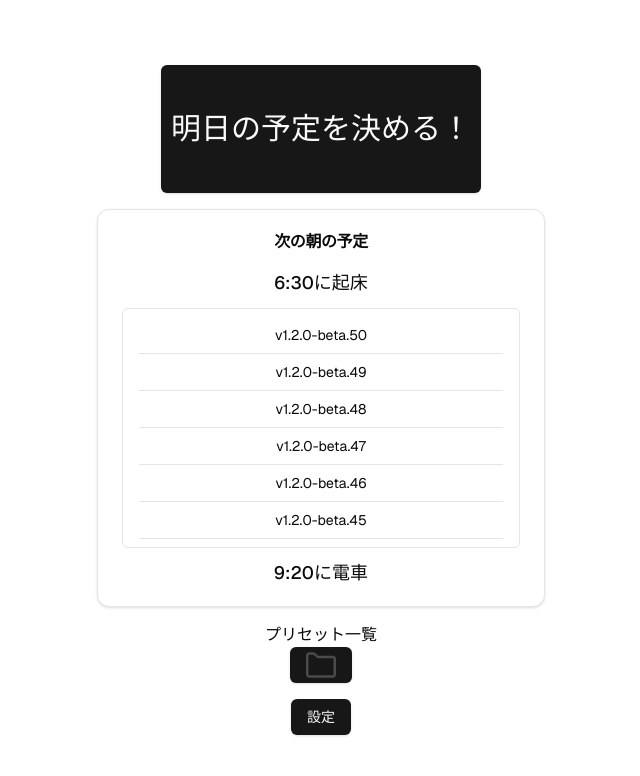
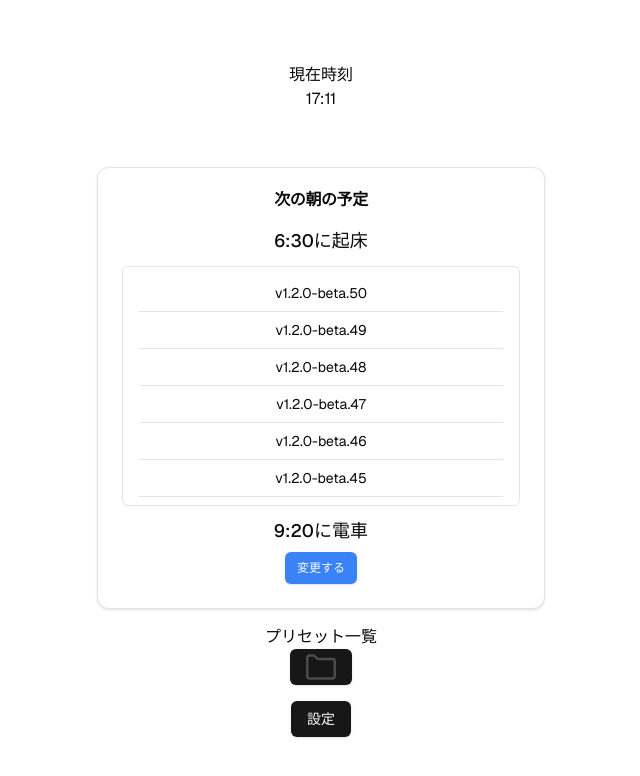
Before and after one commit to kwyr0928/OpenHackU2024, a Next.js app: page /home in a window 1280 px wide. Shown: the top 776 px of the page, without its empty margins (319-959 px from the left). Built offline with nearby package versions, Linux system fonts and the light colour scheme.

Commit message:
add: 現在時刻の表示コンポーネント

```diff
--- a/package.json
+++ b/package.json
@@ -35,12 +35,14 @@
     "@t3-oss/env-nextjs": "^0.10.1",
     "class-variance-authority": "^0.7.0",
     "clsx": "^2.1.1",
+    "date-fns": "^3.6.0",
     "geist": "^1.3.0",
     "lucide-react": "^0.454.0",
     "next": "^15.0.1",
     "next-auth": "5.0.0-beta.25",
     "openhacku2024": "file:",
     "react": "^18.3.1",
+    "react-day-picker": "^8.10.1",
     "react-dom": "^18.3.1",
     "react-hook-form": "^7.53.1",
     "tailwind-merge": "^2.5.4",
--- a/src/app/home/page.tsx
+++ b/src/app/home/page.tsx
@@ -6,6 +6,7 @@ import { Card, CardHeader, CardTitle, CardContent } from "~/components/ui/card";
 import { Checkbox } from "~/components/ui/checkbox";
 import { ScrollArea } from "~/components/ui/scroll-area";
 import { Separator } from "~/components/ui/separator";
+import DisplayTime from "~/components/displayTime/displayTime";
 
 const tags = Array.from({ length: 50 }).map(
   (_, i, a) => `v1.2.0-beta.${a.length - i}`,
@@ -14,9 +15,10 @@ const tags = Array.from({ length: 50 }).map(
 export default function Home() {
   return (
     <div className="flex h-screen flex-col items-center justify-center text-center">
-      <Button size="xl">
-        <Link href="/schedule/new">明日の予定を決める！</Link>
-      </Button>
+      <h1 className="mb-10">
+        現在時刻
+        <DisplayTime />
+      </h1>
       <Card className="mt-4 w-3/4 max-w-md">
         <CardHeader>
           <CardTitle>次の朝の予定</CardTitle>
@@ -34,6 +36,9 @@ export default function Home() {
             </div>
           </ScrollArea>
           <h4 className="mt-4 text-lg font-medium leading-none">9:20に電車</h4>
+          <Button size="sm" className="mt-3 bg-blue-500 hover:bg-blue-600">
+            <Link href="/schedule/new">変更する</Link>
+          </Button>
         </CardContent>
       </Card>
 
--- /dev/null
+++ b/src/components/displayTime/displayTime.tsx
@@ -0,0 +1,24 @@
+"use client";
+import { useEffect, useState } from "react";
+import { set } from "zod";
+
+export default function DisplayTime(){
+    const [time, setTime] = useState<string>("23:56");
+
+    const updateTime = () => {
+        const now = new Date();
+        const hours = String(now.getHours()).padStart(2, "0");
+        const minutes = String(now.getMinutes()).padStart(2, "0");
+        setTime(`${hours}:${minutes}`);
+    }
+
+    useEffect(() => {
+        updateTime();
+        const intervalId = setInterval(updateTime,1000);
+        return () => clearInterval(intervalId); // クリーンアップ
+    })
+    return(
+        <p>{time}</p>
+    )
+
+}
```
Also changed, not shown: 1 other file (tests, documents, lock files or other folders).
